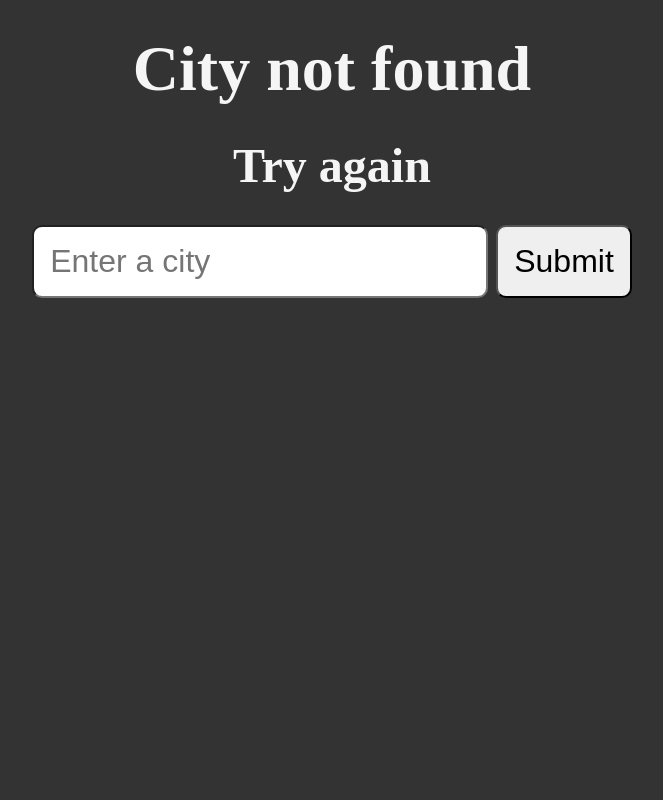
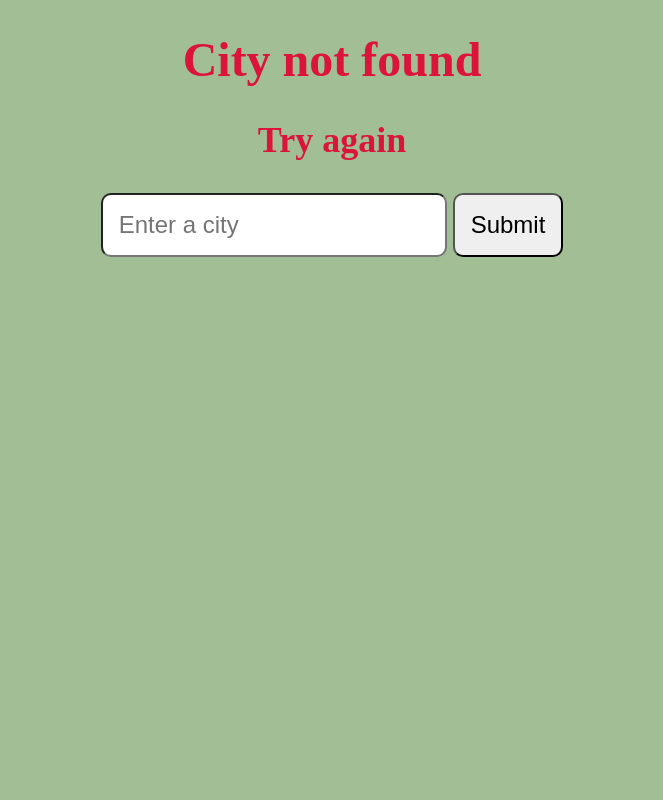
Before and after one commit to bipin-pokharel/Weather-project, a Flask app: template templates/city-not-found.html in a window 1280 px wide. Shown: the whole page, without its empty margins (308-971 px from the left). Run offline with Flask 3, Linux system fonts and the light colour scheme; the template is opened without the code that fills it, so the values that code supplies are empty.

Commit message:
on city not found

```diff
--- a/static/style.css
+++ b/static/styles/style.css
@@ -5,18 +5,18 @@
 }
 body {
   padding: 2rem;
-  background-color: #333;
-  color: whitesmoke;
+  background-color: #a1be95;
+  color: #dc143c;
   min-height: 100vh;
   display: flex;
   flex-direction: column;
   align-items: center;
   gap: 2rem;
-  font-size: 2rem;
+  font-size: 1.5rem;
 }
 input,
 button {
-  font-size: 2rem;
+  font-size: 1.5rem;
   padding: 1rem;
   border-radius: 10px;
 }
```
